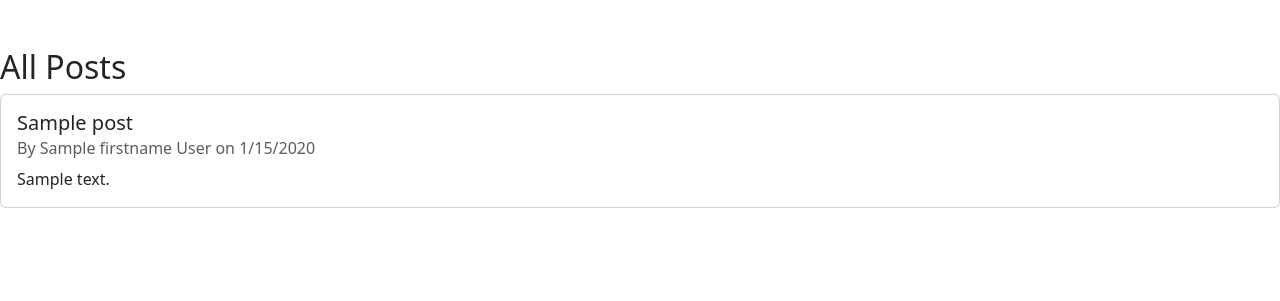
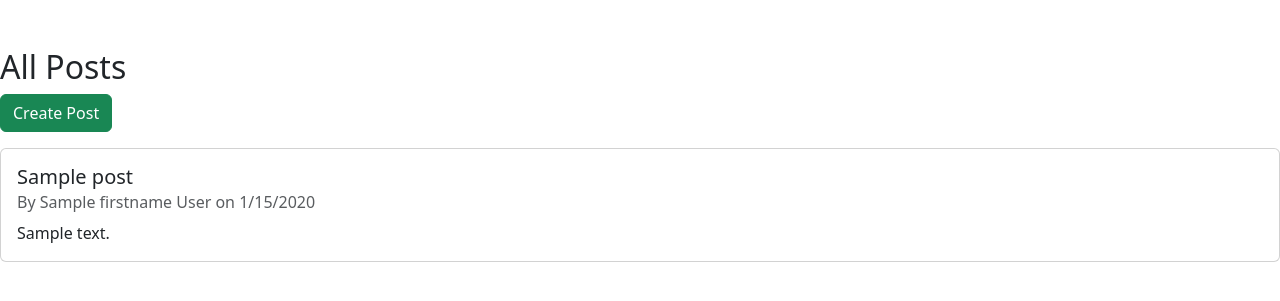
Before and after one commit to Diffyyy/very-secure-web-app, a Node server app: template views/feed.ejs in a window 1280 px wide. Shown: the part 64-365 px from the top of the page. Run offline with Node 20, Linux system fonts and the light colour scheme; the template is opened without the code that fills it: most values are stand-ins (such as "Sample title", 1, 10 or a date in 2020).

Commit message:
post button

```diff
--- a/views/feed.ejs
+++ b/views/feed.ejs
@@ -13,6 +13,7 @@
     <!--Posts section-->
     <div id="userPosts" class="mt-5">
         <h2>All Posts</h2>
+        <button type="button" class="btn btn-success mb-3" data-bs-toggle="modal" data-bs-target="#createPostModal">Create Post</button>
         <% if (posts.length > 0) { %>
             <% posts.forEach(function(post) { %>
                 <div class="card mb-3">
```
